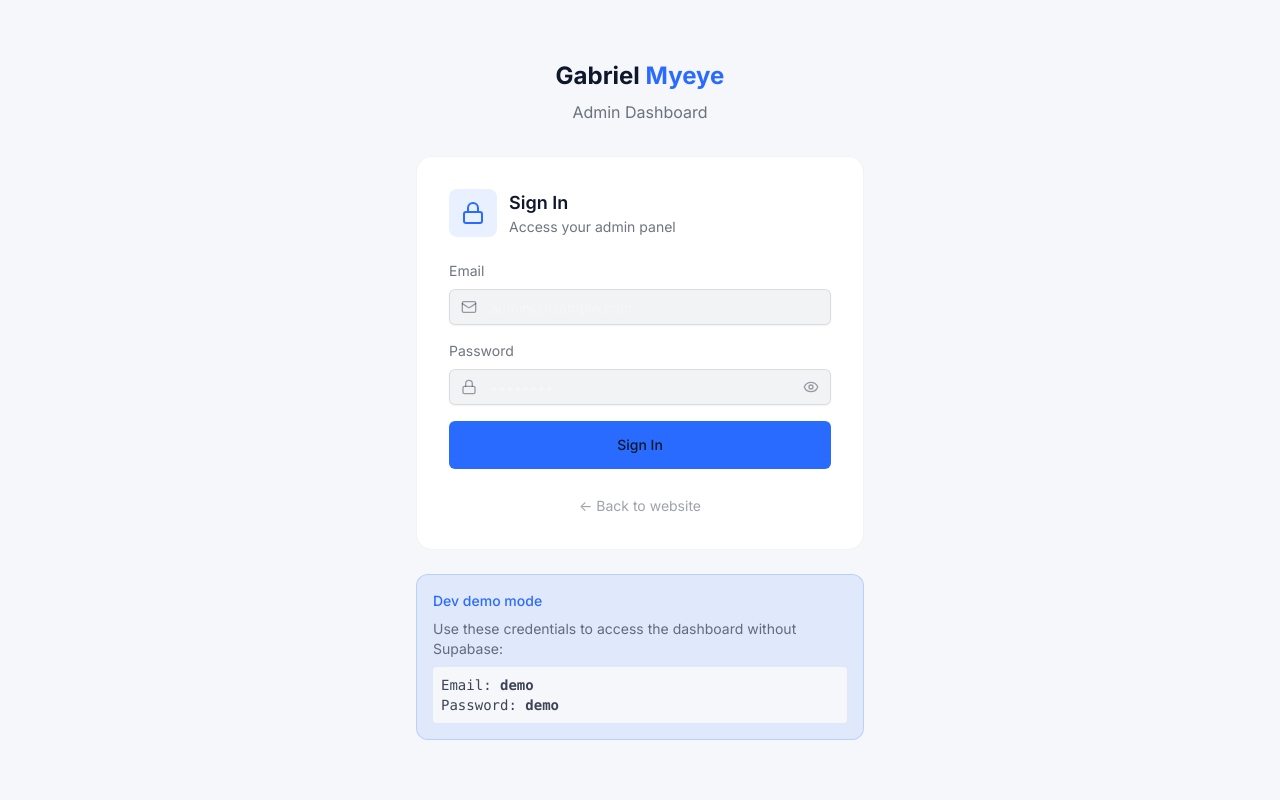
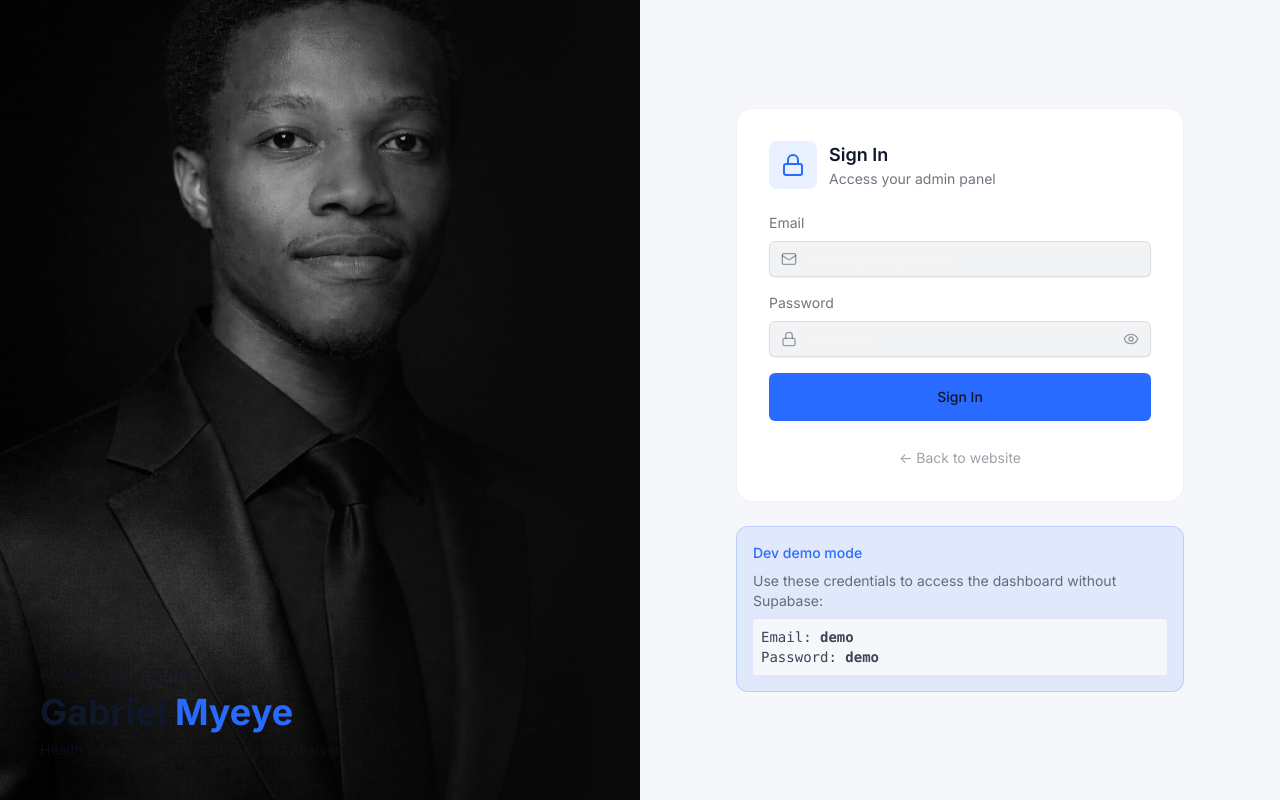
Before and after one commit to gabrielthedatawizard/my_Portfolio, a React (Vite) app in the folder app/: page /admin in a window 1280 px wide. Built offline with nearby package versions, Linux system fonts and the light colour scheme; no server answers.

Commit message:
Redesign admin login as split screen with portrait photo panel

```diff
--- a/app/src/admin/AdminLogin.tsx
+++ b/app/src/admin/AdminLogin.tsx
@@ -52,15 +52,29 @@ const AdminLogin = () => {
   };
 
   return (
-    <div className="min-h-screen bg-charcoal flex items-center justify-center p-4">
-      <div className="w-full max-w-md">
-        {/* Logo */}
-        <div className="text-center mb-8">
-          <h1 className="text-2xl font-bold text-white mb-2">
+    <div className="min-h-screen bg-charcoal flex flex-col lg:flex-row">
+      {/* Left: photo panel (half the screen on desktop, banner on mobile) */}
+      <div className="relative h-56 sm:h-64 lg:h-auto lg:w-1/2 lg:min-h-screen overflow-hidden">
+        <img
+          src="/portrait.jpg"
+          alt="Gabriel Myeye"
+          className="absolute inset-0 h-full w-full object-cover"
+        />
+        <div className="absolute inset-0 bg-gradient-to-t from-charcoal via-charcoal/40 to-charcoal/10 lg:bg-gradient-to-r lg:from-transparent lg:via-charcoal/20 lg:to-charcoal" />
+        <div className="absolute bottom-0 left-0 right-0 p-6 lg:p-10">
+          <p className="text-white/70 text-xs sm:text-sm uppercase tracking-widest mb-2">Admin Dashboard</p>
+          <h1 className="text-2xl lg:text-4xl font-bold text-white">
             Gabriel <span className="text-electric">Myeye</span>
           </h1>
-          <p className="text-white/60">Admin Dashboard</p>
+          <p className="text-white/60 text-sm mt-2 hidden sm:block">
+            Health Information Scientist and Data Analyst
+          </p>
         </div>
+      </div>
+
+      {/* Right: login form */}
+      <div className="flex-1 flex items-center justify-center p-4 sm:p-8">
+        <div className="w-full max-w-md">
 
         {/* Login Form */}
         <div className="bg-charcoal-light border border-white/5 rounded-2xl p-8">
@@ -150,6 +164,7 @@ const AdminLogin = () => {
           </div>
         </div>
         )}
+        </div>
       </div>
     </div>
   );
```
